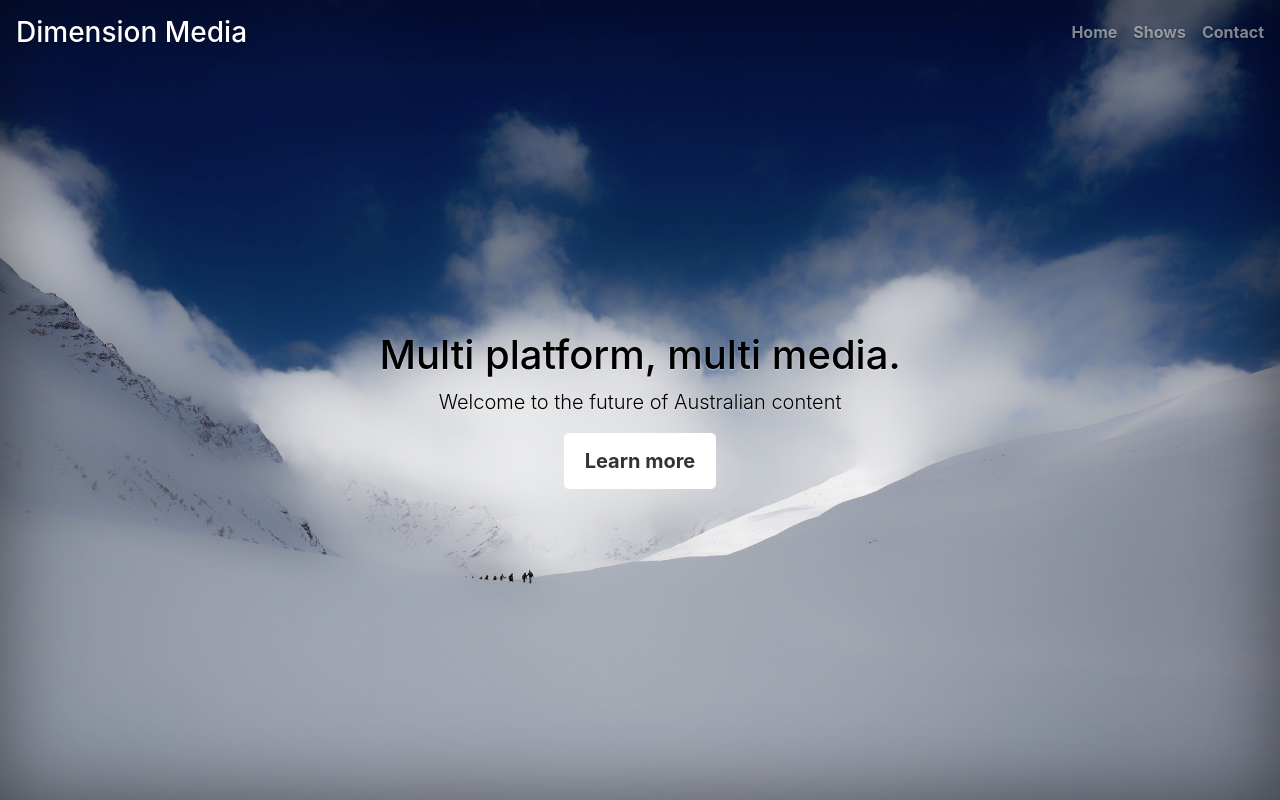
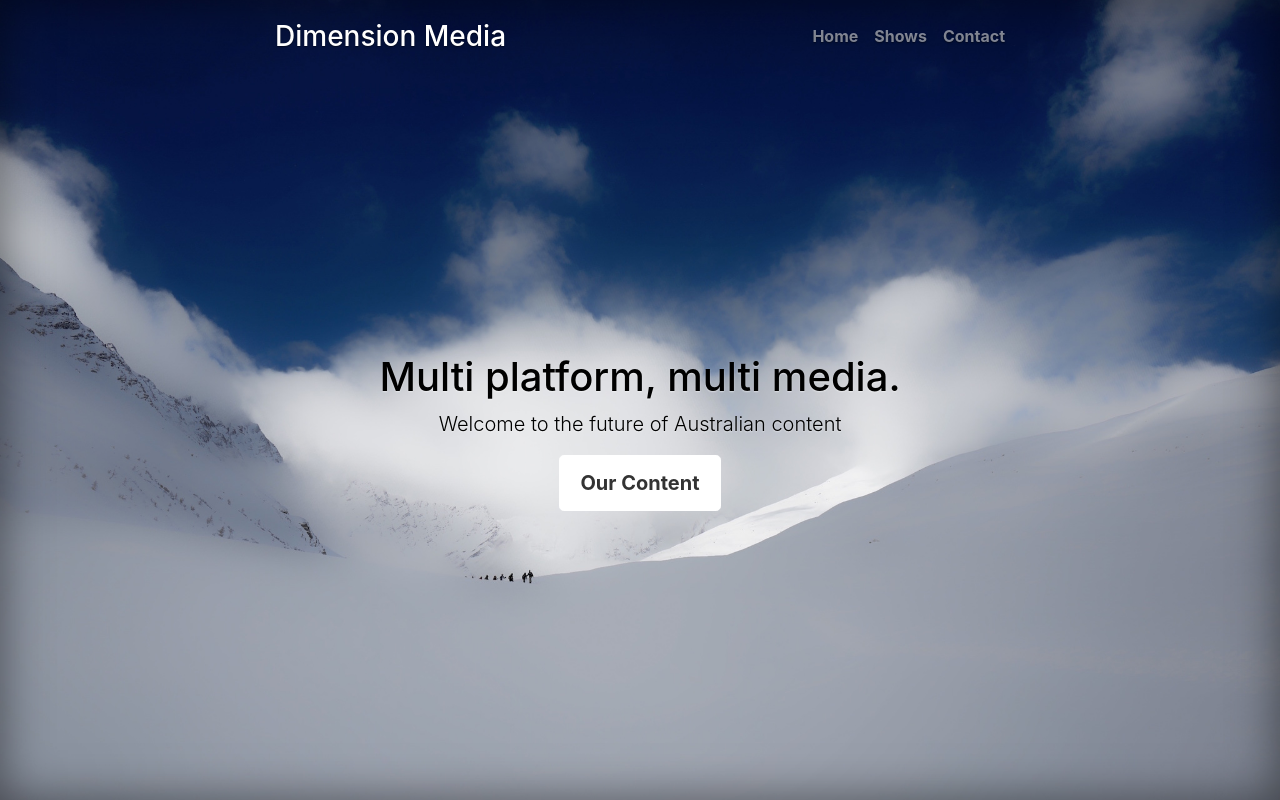
Before and after one commit to AndrewRPerkins/AndrewRPerkins.github.io, a Python web app: template templates/home.html.j2 in a window 1280 px wide. Run offline with Jinja, Linux system fonts and the light colour scheme; the template is opened without the code that fills it, so the values that code supplies are empty.

Commit message:
Templating

```diff
--- a/css/base.css
+++ b/css/base.css
@@ -28,19 +28,14 @@ html,
 body {
     height: 100%;
     background-color: #333;
+    box-shadow: inset 0 0 3rem rgba(0, 0, 0, .5);
+    text-shadow: 0 .05rem .1rem rgba(0, 0, 0, .5);
 }
 
-body {
-    display: -ms-flexbox;
-    display: flex;
+header {
     color: #fff;
     text-shadow: 0 .05rem .1rem rgba(0, 0, 0, .5);
-    box-shadow: inset 0 0 5rem rgba(0, 0, 0, .5);
 }
-
-.header-container {
-}
-
 
 /*
  * Header
--- a/css/home.css
+++ b/css/home.css
@@ -10,4 +10,9 @@ body {
 main {
     color: #000;
     text-shadow: 0 .05rem .1rem rgba(255, 255, 255, .5);
+    height: 90%;
 }
+
+header {
+    height: 10%;
+}
--- a/css/shows.css
+++ b/css/shows.css
@@ -1,9 +1,12 @@
 body {
-    background: url('../images/snow.jpg') no-repeat center center fixed;
     -webkit-background-size: cover;
     -moz-background-size: cover;
     -o-background-size: cover;
     background-size: cover;
+    background-repeat: no-repeat;
+    background-position: center;
+    background-image: url('../images/snow.jpg');
+    background-attachment: fixed;
 }
 
 :root {
--- a/templates/home.html.j2
+++ b/templates/home.html.j2
@@ -4,9 +4,13 @@
 {% endblock %}
 
 {% block content %}
-    <h1 class="cover-heading">Multi platform, multi media.</h1>
-    <p class="lead">Welcome to the future of Australian content</p>
-    <p class="lead">
-        <a href="#" class="btn btn-lg btn-secondary">Learn more</a>
-    </p>
+    <div class="row h-100">
+        <div class="text-center col-sm-12 my-auto">
+            <h1 class="cover-heading">Multi platform, multi media.</h1>
+            <p class="lead">Welcome to the future of Australian content</p>
+            <p class="lead">
+                <a href="shows" class="btn btn-lg btn-secondary">Our Content</a>
+            </p>
+        </div>
+    </div>
 {% endblock %}
--- a/templates/layout.html.j2
+++ b/templates/layout.html.j2
@@ -15,28 +15,30 @@
 </head>
 
 <body>
-<div class="d-flex w-100 h-100 p-3 mx-auto flex-column text-center">
-    <header class="masthead mb-auto header-container">
-        <div class="inner">
+<header>
+    <div class="container">
+        <div class="row pt-3">
+            <div class="offset-md-2 col-md-8 my-1">
                 <h3 class="masthead-brand">Dimension Media</h3>
                 <nav class="nav nav-masthead justify-content-center">
-                <a class="nav-link {% if page['name']=='home' %}active{% endif %}" href="#">Home</a>
-                <a class="nav-link {% if page['name']=='shows' %}active{% endif %}" href="#">Shows</a>
-                <a class="nav-link {% if page['name']=='contact' %}active{% endif %}" href="#">Contact</a>
+                    <a class="nav-link {% if page['name']=='home' %}active{% endif %}" href="home">Home</a>
+                    <a class="nav-link {% if page['name']=='shows' %}active{% endif %}" href="shows">Shows</a>
+                    <a class="nav-link {% if page['name']=='contact' %}active{% endif %}" href="contact">Contact</a>
                 </nav>
+            </div>
+        </div>
     </div>
 </header>
 
-    <main role="main" class="inner cover">
+<main role="main" class="cover">
     {% block content %}{% endblock %}
 </main>
 
-    <footer class="mastfoot mt-auto">
-        <div class="inner">
+<footer class="mastfoot">
+    <div>
         {% block footer %}{% endblock %}
     </div>
 </footer>
-</div>
 <script src="js/bootstrap.min.js"></script>
 </body>
 </html>
```
Also changed, not shown: home.html (+17 -11 lines), shows.html (+12 -10 lines). Lines whose indentation alone changed are shown as unchanged.
